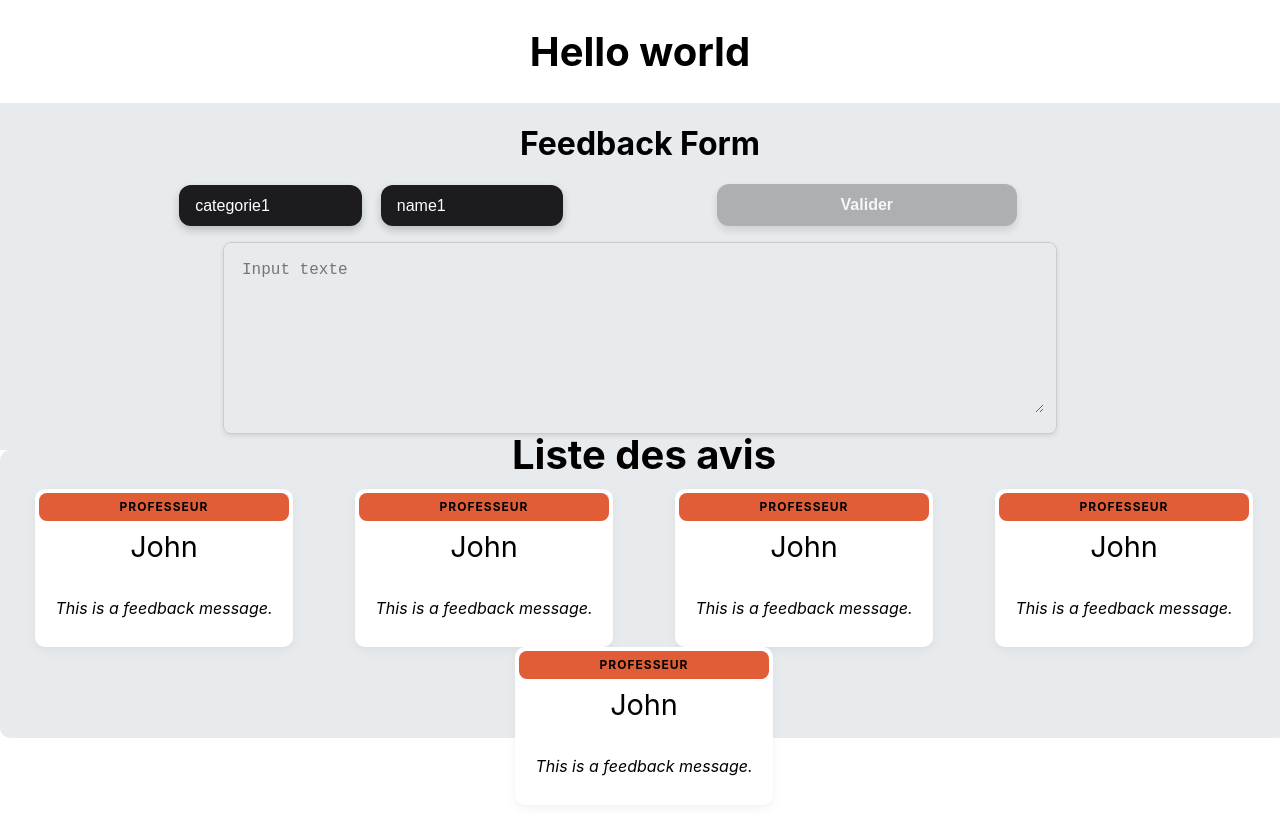
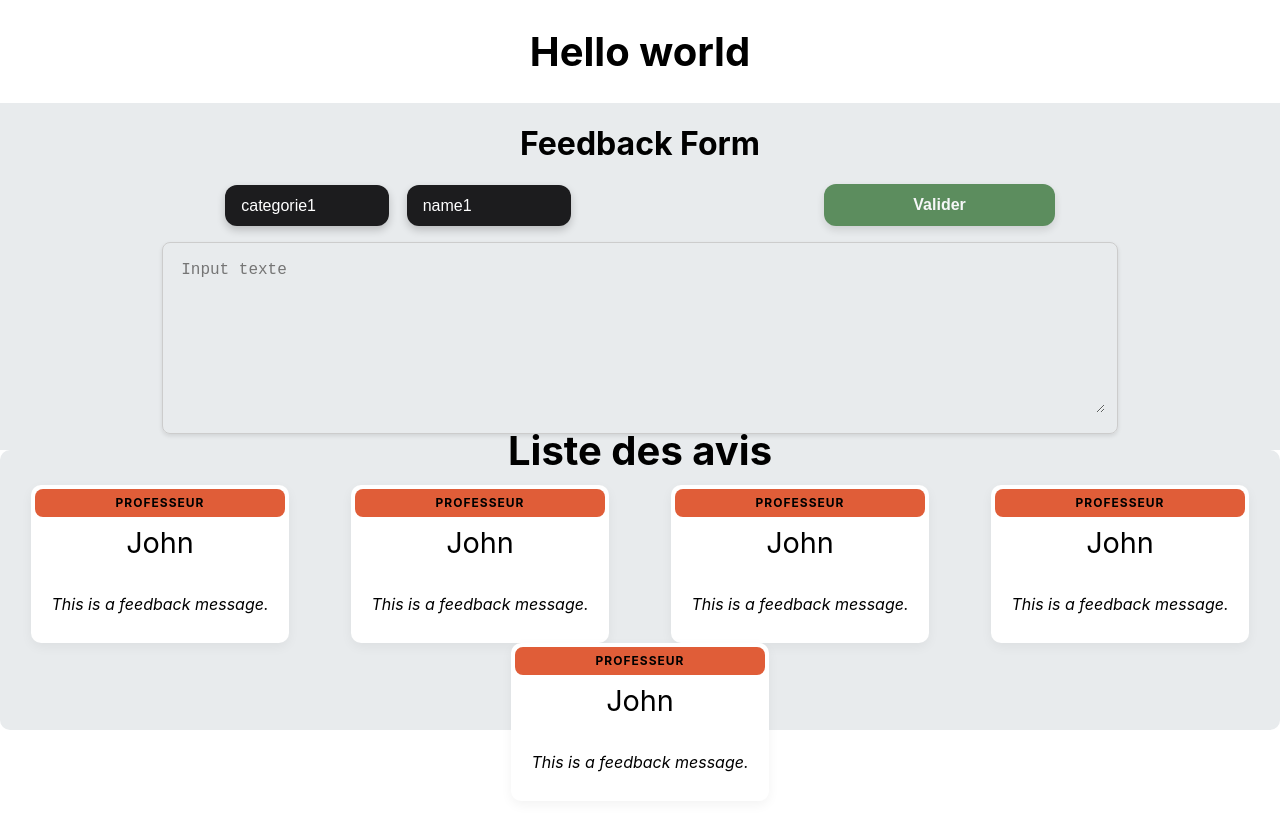
Before and after one commit to TomCml/tp-feedback-anonyme, a React (Create React App) app in the folder frontend/: page / in a window 1280 px wide. Shown: the top 814 px of the page. Built offline with nearby package versions, Linux system fonts and the light colour scheme.

Commit message:
fix: form styled

```diff
--- a/frontend/src/components/Displayer/Display.module.css
+++ b/frontend/src/components/Displayer/Display.module.css
@@ -4,7 +4,6 @@
 	justify-content: center;
 	width: 100%;
 	height: 35%;
-  padding: 4px 4px;
 	border-radius: 10px;
 	background-color: var(--background-1);
 }
--- a/frontend/src/components/Form/FeedbackForm.jsx
+++ b/frontend/src/components/Form/FeedbackForm.jsx
@@ -25,7 +25,6 @@ const FeedbackForm = ({ onAddFeedback }) => {
 			<form onSubmit={handleSubmit} className={styles.form}>
 				<div className={styles.inputs}>
 					<div className={styles.selects}>
-						{' '}
 						<CustomSelect optionsString={option} />
 						<CustomSelect optionsString={option2} />
 					</div>
@@ -40,7 +39,6 @@ const FeedbackForm = ({ onAddFeedback }) => {
 						</button>
 					</div>
 				</div>
-			</form>
 
 				<div className={styles.contentInput}>
 					<textarea
@@ -51,6 +49,7 @@ const FeedbackForm = ({ onAddFeedback }) => {
 						className={styles.textarea}
 					/>
 				</div>
+			</form>
 		</div>
 	);
 };
--- a/frontend/src/components/Form/FeedbackForm.module.css
+++ b/frontend/src/components/Form/FeedbackForm.module.css
@@ -1,8 +1,13 @@
 .container {
 	display: flex;
+	justify-content: center;
+	align-items: center;
 	flex-direction: column;
-	justify-content: center;
 	background-color: var(--background-1);
+}
+
+.form {
+	width: 90%;
 }
 
 .inputs {
@@ -18,8 +23,7 @@
 	border: 1px solid #ccc;
 	border-radius: 8px;
 	padding: 1rem;
-	width: 100%;
-	max-width: 800px;
+	width: 80%;
 	margin: 1rem auto;
 	box-shadow: 0 2px 4px rgba(0, 0, 0, 0.1);
 }
@@ -51,11 +55,11 @@
 	flex-direction: row;
 	justify-content: space-between;
 	align-items: center;
-	width: 30%;
+	width: 20%;
 }
 
 .submitButton {
-	background-color: #1c1c1e;
+	background-color: green;
 	color: white;
 	font-weight: 600;
 	padding: 12px 24px;
@@ -71,12 +75,12 @@
 }
 
 .submitButton:hover:enabled {
-	background-color: #2a2a2c;
+	background-color: rgb(1, 102, 1);
 	transform: translateY(-1px);
 }
 
 .submitButton:disabled {
-	background-color: #888;
+	background-color: rgb(0, 80, 0);
 	cursor: not-allowed;
 	opacity: 0.6;
 }
```
Lines whose indentation alone changed are shown as unchanged.
